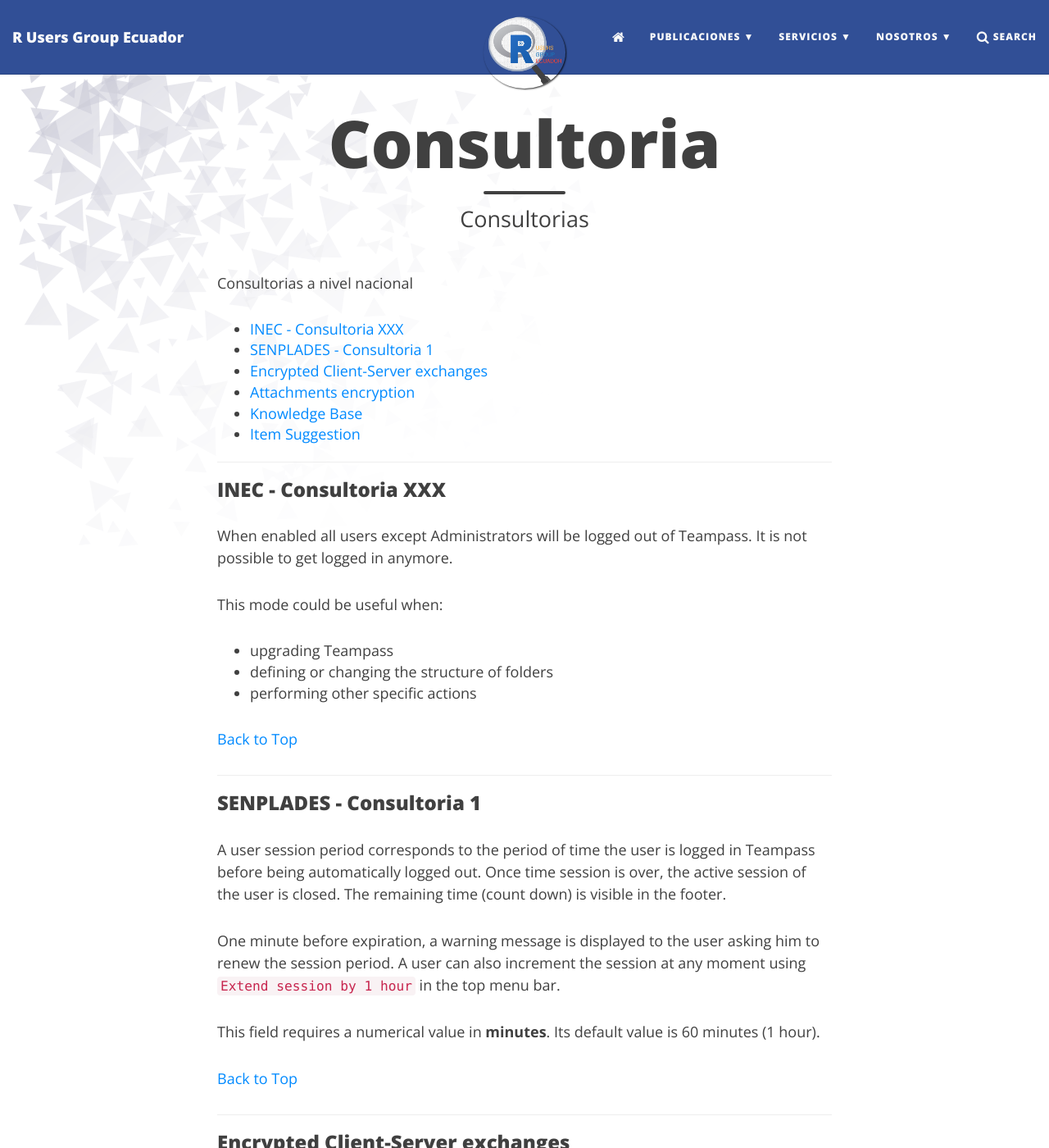
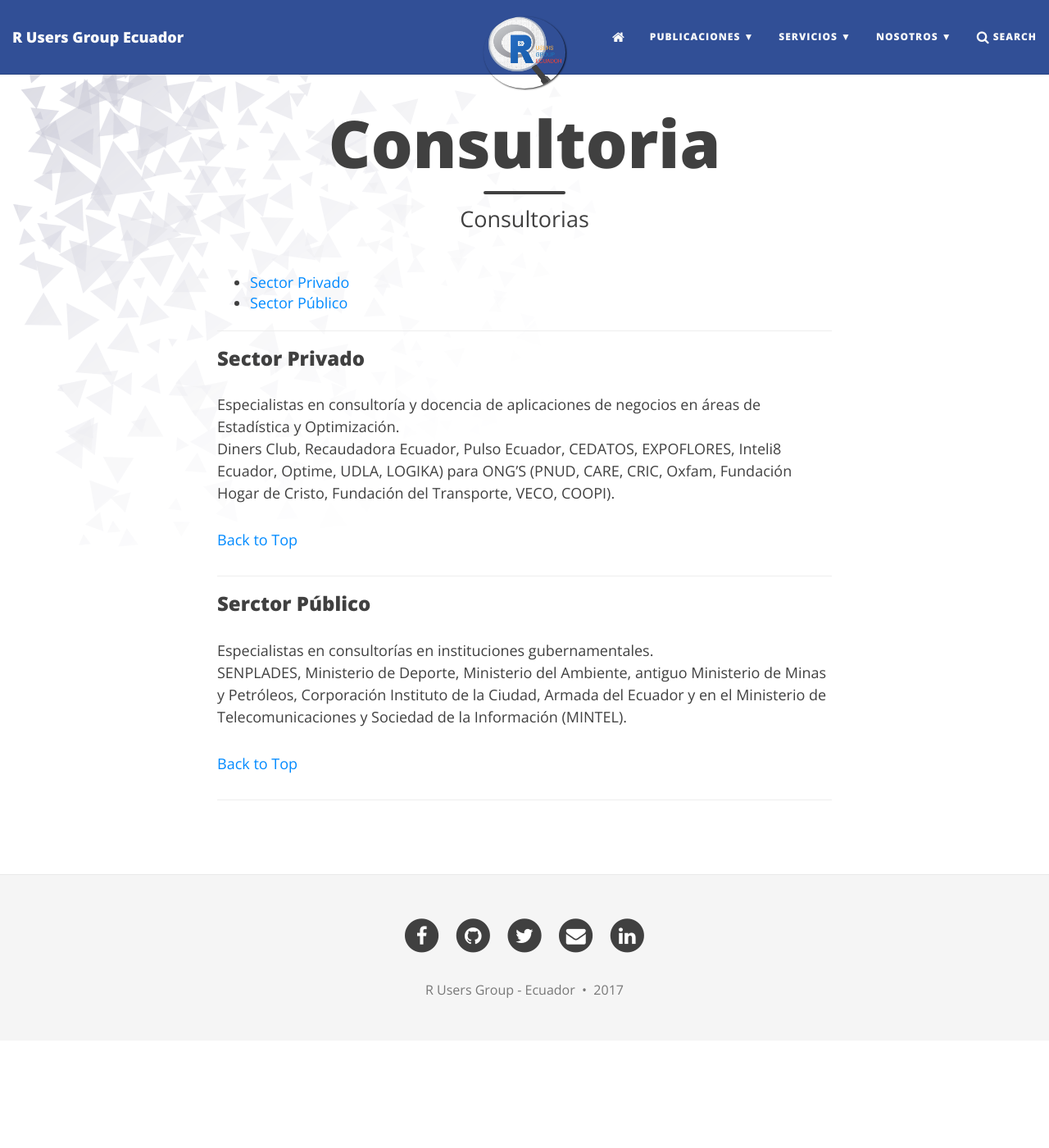
Before and after one commit to Rgrupoec/Rgrupoec.github.io, a Jekyll site: the page built from consultoria.md, in a window 1280 px wide and 1400 px high. Shown: the whole window at 82% size. Built offline with Jekyll 4.4.1, drawn with Linux system fonts in a browser that asks for light colours; nearby versions of some CDN libraries; some of the changed text lies outside the part shown.

Commit message:
Update consultoria.md

```diff
--- a/consultoria.md
+++ b/consultoria.md
@@ -7,84 +7,27 @@
 ---
 <a name="top"></a>
 
-Consultorias a nivel nacional
-
-- [INEC - Consultoria XXX](#inecxxx)
-- [SENPLADES - Consultoria 1](#senplades1)
-- [Encrypted Client-Server exchanges](#encrypt-exchanges)
-- [Attachments encryption](#attach-encryption)
-- [Knowledge Base ](#kb)
-- [Item Suggestion](#suggestion)
+- [Sector Privado](#privado)
+- [Sector Público](#publico)
 
 ----------
 
-### <a name="inecxxx"></a>INEC - Consultoria XXX
+### <a name="privado"></a>Sector Privado
 
-When enabled all users except Administrators will be logged out of Teampass.
-It is not possible to get logged in anymore.
-
-This mode could be useful when:
-
-- upgrading Teampass
-- defining or changing the structure of folders
-- performing other specific actions
+Especialistas en consultoría y docencia de aplicaciones de negocios en áreas de Estadística y Optimización.
+<br>
+Diners Club, Recaudadora Ecuador, Pulso Ecuador, CEDATOS, EXPOFLORES, Inteli8 Ecuador, Optime, UDLA, LOGIKA) para ONG’S (PNUD, CARE, CRIC, Oxfam, Fundación Hogar de Cristo, Fundación del Transporte, VECO, COOPI).
 
 [Back to Top](#top)
 
 ----------
 
-### <a name="senplades1"></a>SENPLADES - Consultoria 1
+### <a name="publico"></a>Serctor Público
 
-A user session period corresponds to the period of time the user is logged in Teampass before being automatically logged out. Once time session is over, the active session of the user is closed.
-The remaining time (count down) is visible in the footer.
-
-One minute before expiration, a warning message is displayed to the user asking him to renew the session period.
-A user can also increment the session at any moment using `Extend session by 1 hour` in the top menu bar.
-
-This field requires a numerical value in **minutes**. Its default value is 60 minutes (1 hour).
-
+Especialistas en consultorías en instituciones gubernamentales.
+<br>
+SENPLADES, Ministerio de Deporte, Ministerio del Ambiente, antiguo Ministerio de Minas y Petróleos, Corporación Instituto de la Ciudad, Armada del Ecuador y en el Ministerio de Telecomunicaciones y Sociedad de la Información (MINTEL).
 
 [Back to Top](#top)
 
 ----------
-
-### <a name="encrypt-exchanges"></a>Encrypted Client-Server exchanges
-
-Encrypted client-server exchanges option permits to encrypt exchanges between the Client and the Server.
-This concerns exchanges (posts and answers) that contain important data such as names, ids, passwords, ...
-
-If your Teampass is not in a safe Network, it is highly recommended to have this option enabled.
-
-By default, the option is enabled.
-
-[Back to Top](#top)
-
-----------
-
-### <a name="attach-encryption"></a>Attachments encryption
-
-
-
-[Back to Top](#top)
-
-----------
-
-### <a name="kb"></a>Knowledge Base
-
-Knowledge Base is a space where users can create kind of tickets which can contain any kind of information that can be related to existing Items.
-The idea behind it is to have a verbose space that comes with the Items.
-
-[Back to Top](#top)
-
-----------
-
-### <a name="suggestion"></a>Item Suggestion
-
-Suggestion is a system permitting any User (and especially the Read-Only ones) to suggest new Items to be added in the list of Items.
-Once created, a Manager can approve or reject the suggestion.
-
-[Read More about Suggestion system](2014-05-24-suggestion-system)
-
-[Back to Top](#top)
-
-----------
```
